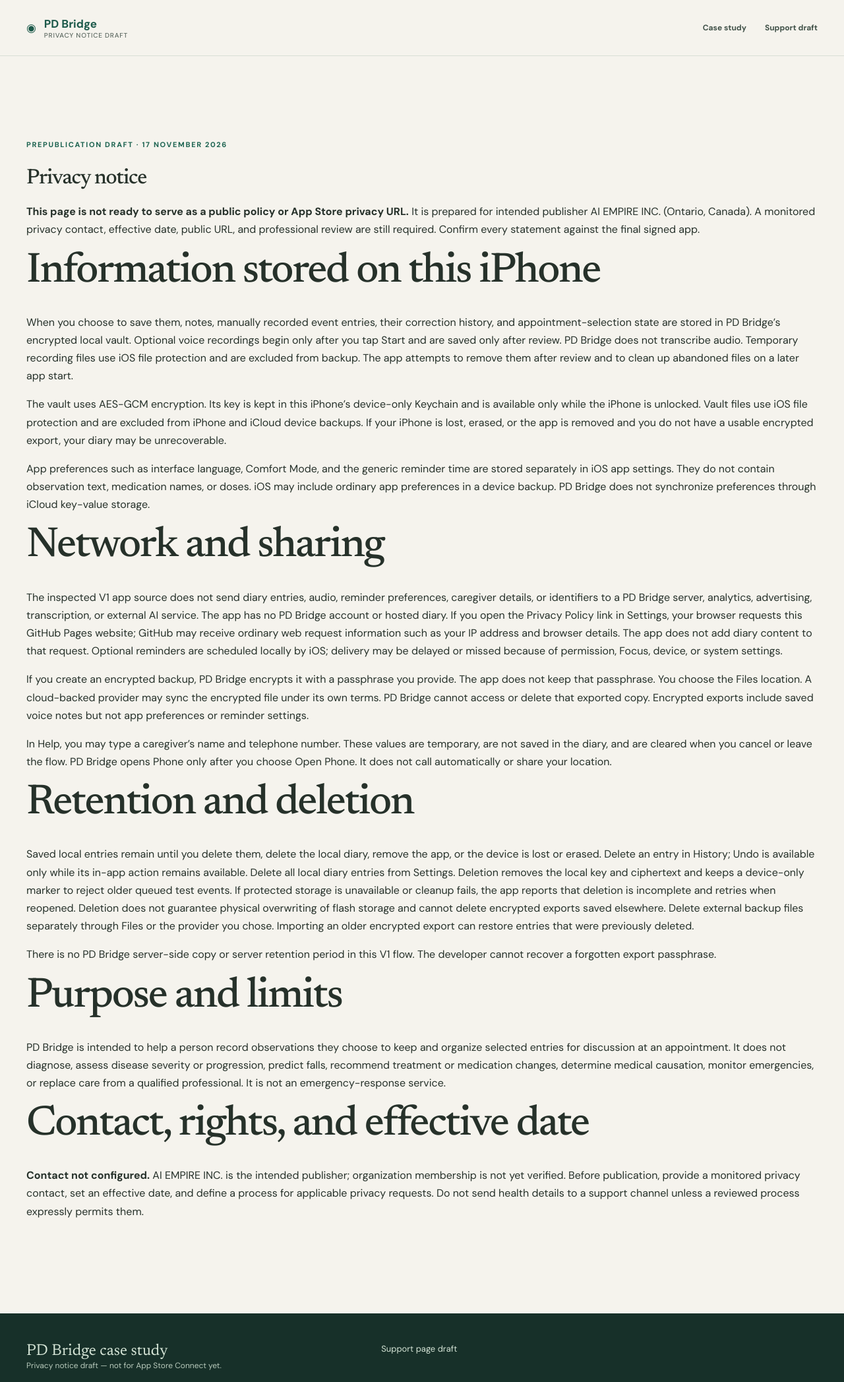
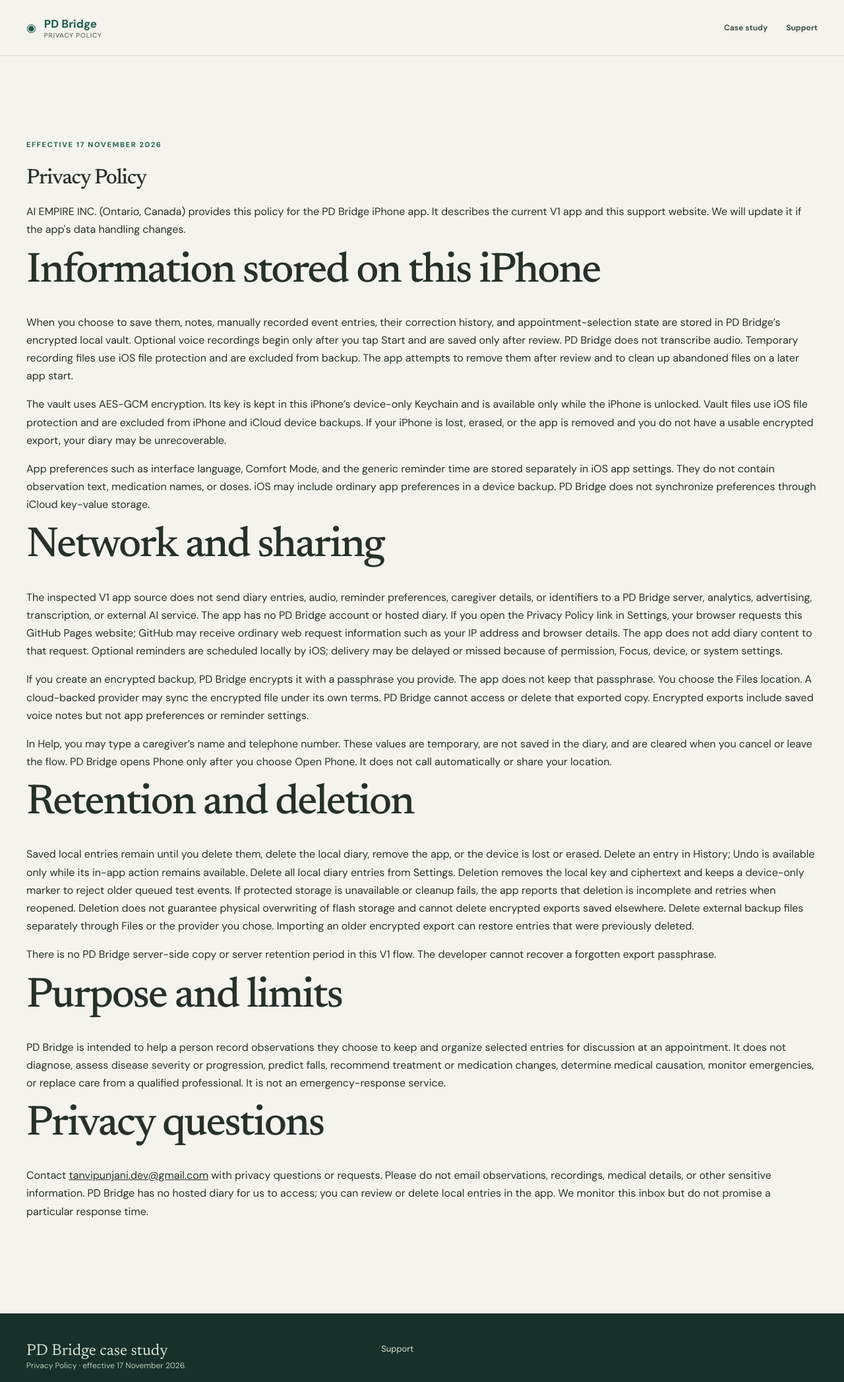
Before and after one commit to tanupunjani/pd-bridge-case-study, a plain HTML site: page privacy.html in a window 1280 px wide. Shown: the whole page at 66% size. Drawn offline with Linux system fonts and the light colour scheme.

Commit message:
Publish PD Bridge privacy and support pages

```diff
--- a/privacy.html
+++ b/privacy.html
@@ -3,17 +3,17 @@
 <head>
   <meta charset="utf-8">
   <meta name="viewport" content="width=device-width, initial-scale=1">
-  <meta name="description" content="Draft privacy notice for the PD Bridge native iPhone app.">
-  <title>Privacy notice draft | PD Bridge</title>
+  <meta name="description" content="Privacy policy for the PD Bridge iPhone app.">
+  <title>Privacy Policy | PD Bridge</title>
   <link rel="stylesheet" href="styles.css">
 </head>
 <body>
   <a class="skip" href="#main">Skip to content</a>
-  <header id="top"><div class="wrap nav"><a class="brand" href="index.html">◉ <span>PD Bridge<small>Privacy notice draft</small></span></a><nav aria-label="Site links"><a href="index.html">Case study</a><a href="support.html">Support draft</a></nav></div></header>
+  <header id="top"><div class="wrap nav"><a class="brand" href="index.html">◉ <span>PD Bridge<small>Privacy Policy</small></span></a><nav aria-label="Site links"><a href="index.html">Case study</a><a href="support.html">Support</a></nav></div></header>
   <main id="main" class="wrap section">
-    <p class="kicker">PREPUBLICATION DRAFT · 17 NOVEMBER 2026</p>
-    <h1>Privacy notice</h1>
-    <p><strong>This page is not ready to serve as a public policy or App Store privacy URL.</strong> It is prepared for intended publisher AI EMPIRE INC. (Ontario, Canada). A monitored privacy contact, effective date, public URL, and professional review are still required. Confirm every statement against the final signed app.</p>
+    <p class="kicker">Effective 17 November 2026</p>
+    <h1>Privacy Policy</h1>
+    <p>AI EMPIRE INC. (Ontario, Canada) provides this policy for the PD Bridge iPhone app. It describes the current V1 app and this support website. We will update it if the app's data handling changes.</p>
 
     <h2>Information stored on this iPhone</h2>
     <p>When you choose to save them, notes, manually recorded event entries, their correction history, and appointment-selection state are stored in PD Bridge’s encrypted local vault. Optional voice recordings begin only after you tap Start and are saved only after review. PD Bridge does not transcribe audio. Temporary recording files use iOS file protection and are excluded from backup. The app attempts to remove them after review and to clean up abandoned files on a later app start.</p>
@@ -32,9 +32,9 @@
     <h2>Purpose and limits</h2>
     <p>PD Bridge is intended to help a person record observations they choose to keep and organize selected entries for discussion at an appointment. It does not diagnose, assess disease severity or progression, predict falls, recommend treatment or medication changes, determine medical causation, monitor emergencies, or replace care from a qualified professional. It is not an emergency-response service.</p>
 
-    <h2>Contact, rights, and effective date</h2>
-    <p><strong>Contact not configured.</strong> AI EMPIRE INC. is the intended publisher; organization membership is not yet verified. Before publication, provide a monitored privacy contact, set an effective date, and define a process for applicable privacy requests. Do not send health details to a support channel unless a reviewed process expressly permits them.</p>
+    <h2>Privacy questions</h2>
+    <p>Contact <a href="mailto:tanvipunjani.dev@gmail.com">tanvipunjani.dev@gmail.com</a> with privacy questions or requests. Please do not email observations, recordings, medical details, or other sensitive information. PD Bridge has no hosted diary for us to access; you can review or delete local entries in the app. We monitor this inbox but do not promise a particular response time.</p>
   </main>
-  <footer><div class="wrap footer"><div><a href="index.html">PD Bridge case study</a><p>Privacy notice draft — not for App Store Connect yet.</p></div><a href="support.html">Support page draft</a></div></footer>
+  <footer><div class="wrap footer"><div><a href="index.html">PD Bridge case study</a><p>Privacy Policy · effective 17 November 2026.</p></div><a href="support.html">Support</a></div></footer>
 </body>
 </html>
```
Also changed, not shown: index.html (+2 -2 lines), support.html (+7 -7 lines).
